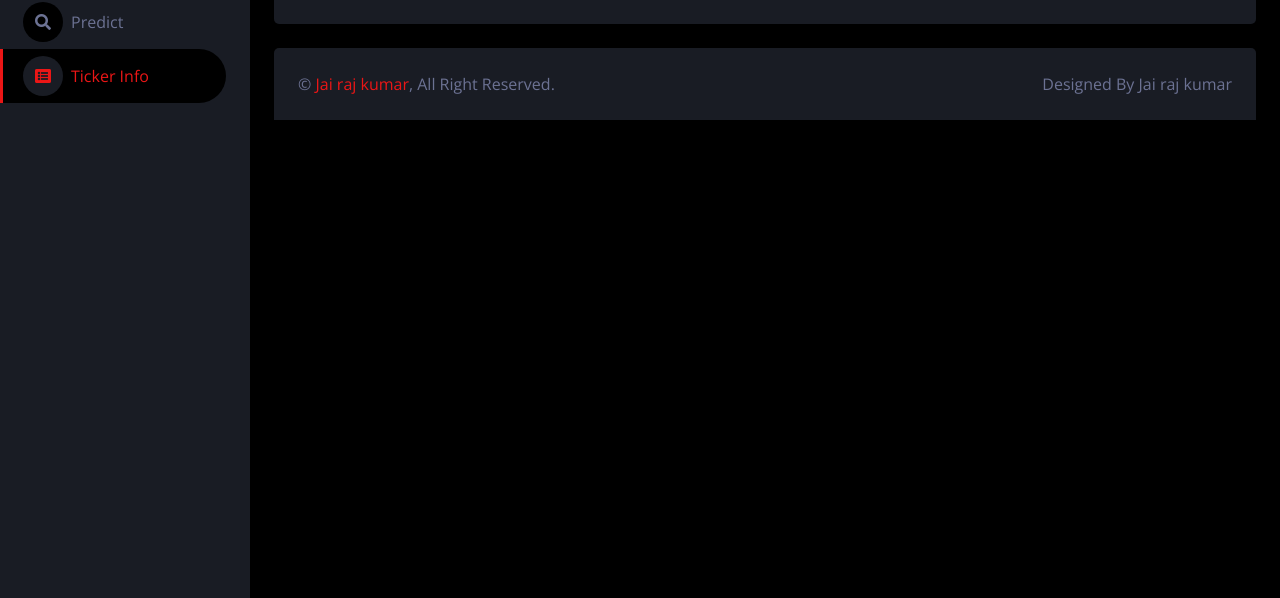
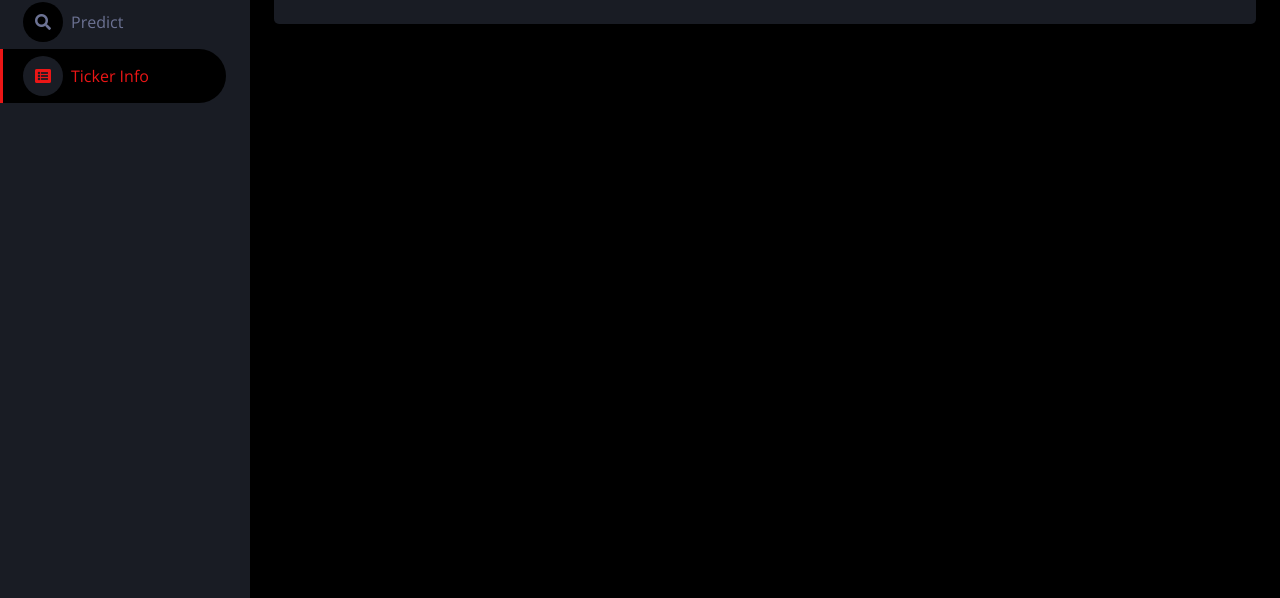
Before and after one commit to JaiRaj22/FinalProject, a Django app: template app/templates/ticker.html in a window 1280 px wide. Shown: the part 202-800 px from the top of the page. Run offline with Django 4.2, Linux system fonts and the light colour scheme; the template is opened without the code that fills it, so the values that code supplies are empty; some libraries are stand-ins or nearby versions.

Commit message:
Update ticker.html

```diff
--- a/app/templates/ticker.html
+++ b/app/templates/ticker.html
@@ -131,18 +131,7 @@
 
 
             <!-- Footer Start -->
-            <div class="container-fluid pt-4 px-4">
-                <div class="bg-secondary rounded-top p-4">
-                    <div class="row">
-                        <div class="col-12 col-sm-6 text-center text-sm-start">
-                            &copy; <a href="#">Jai raj kumar</a>, All Right Reserved.
-                        </div>
-                        <div class="col-12 col-sm-6 text-center text-sm-end">
-                            Designed By Jai raj kumar</a>
-                        </div>
-                    </div>
-                </div>
-            </div>
+
             <!-- Footer End -->
         </div>
         <!-- Content End -->
```
